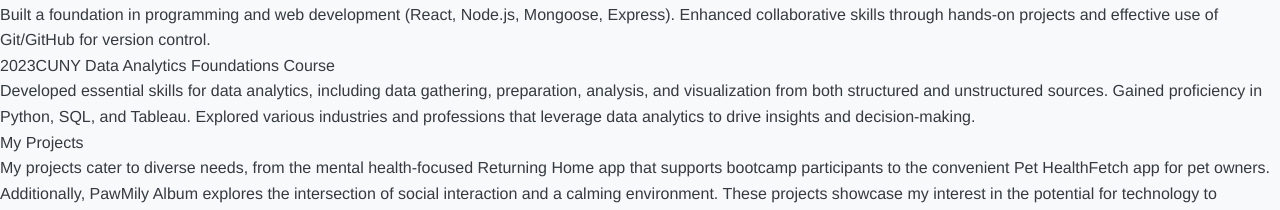
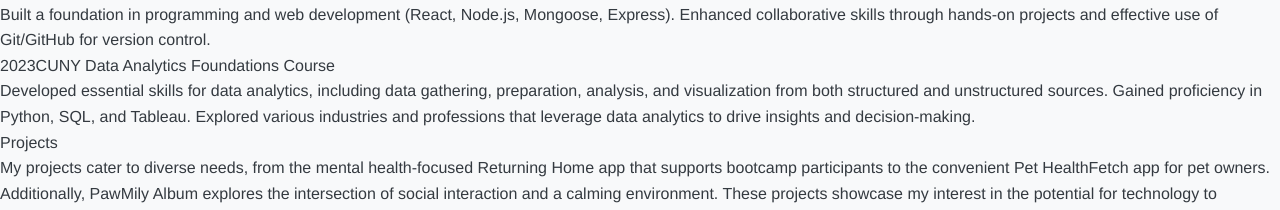
Before and after one commit to dterceroparker/doribel-react-portfolio, a React (Vite) app: page / in a window 1280 px wide. Shown: the part 3248-3458 px from the top of the page. Built offline with nearby package versions, Linux system fonts and the light colour scheme.

Commit message:
update component headers

```diff
--- a/src/pages/Contact.jsx
+++ b/src/pages/Contact.jsx
@@ -1,7 +1,9 @@
 const Contact = () => {
   return (
     <div id='contact' className='max-w-[1040px] m-auto md:pl-20 p-4 py-16'>
-      <h1 className='py-4 text-4xl font-bold text-center text-[#001b5e]'>Contact</h1>
+      <h1 className='py-4 text-4xl font-bold text-center text-[#001b5e]'>
+        {`Let's Connect`}
+        </h1>
       <form action="https://getform.io/f/paygneea" method='POST' encType='multipart/form-data' className='bg-white p-8 rounded-lg shadow-lg'>
         <div className='grid md:grid-cols-2 gap-4 w-full py-2'>
           <div className='flex flex-col'>
@@ -22,7 +24,7 @@
           </div>
           <div className='flex flex-col py-2 md:col-span-2'>
             <label className='uppercase text-sm py-2'>Message</label>
-            <textarea className='border-2 rounded-lg p-3 border-gray-300 focus:border-[#2e65ef] focus:ring-2 focus:ring-[#2e65ef] transition duration-300' rows='10' name='message' ></textarea>
+            <textarea className='border-2 rounded-lg p-3 border-gray-300 focus:border-[#2e65ef] focus:ring-2 focus:ring-[#2e65ef] transition duration-300' rows='10' name='message'></textarea>
           </div>
         </div>
         <button className='bg-[#2e65ef] text-white mt-4 w-full p-4 rounded-lg hover:bg-[#001b5e] hover:text-white hover:shadow-md transition duration-300'>
--- a/src/pages/Projects.jsx
+++ b/src/pages/Projects.jsx
@@ -17,7 +17,7 @@
   return (
     <section id="projects" className="max-w-screen-lg mx-auto md:pl-20 p-4 pb-8">
       <h1 className="text-4xl font-bold text-center text-[#001b5e] mb-8 mt-0">
-        My Projects
+        Projects
       </h1>
       <div className="bg-white p-6 rounded-lg shadow-lg mb-8 hover-effect">
         <p className="my-2 text-base font-normal text-stone-500">
```
